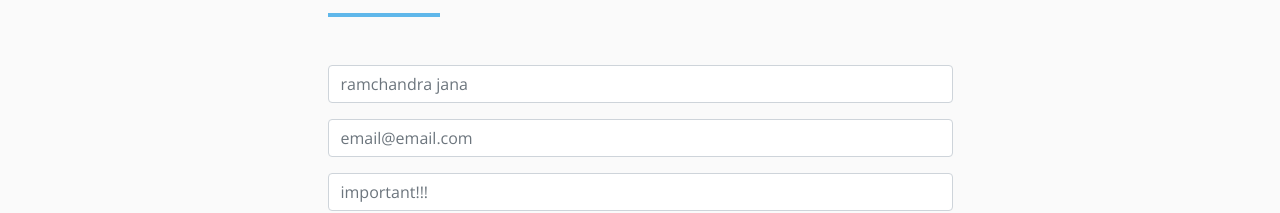
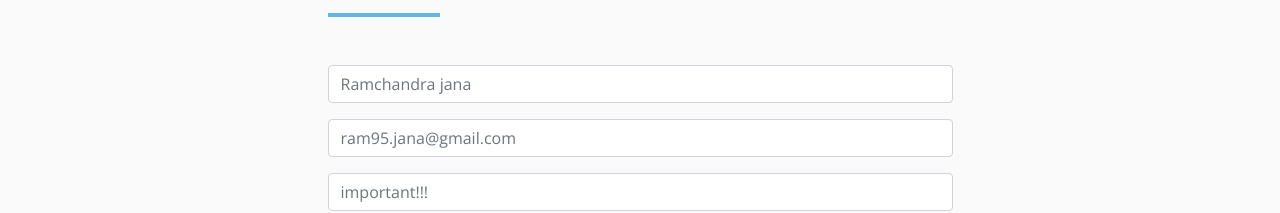
Before and after one commit to rj1995-dev/react-ecommerce-app, a React (Create React App) app: page /contact in a window 1280 px wide. Shown: the part 637-850 px from the top of the page. Built offline with nearby package versions, Linux system fonts and the light colour scheme; no server answers.

Commit message:
Finish Commit

```diff
--- a/src/components/ContactPage/Contact.js
+++ b/src/components/ContactPage/Contact.js
@@ -17,7 +17,7 @@ export default function Contact() {
                 type="text"
                 name="firstName"
                 className="form-control"
-                placeholder="ramchandra jana"
+                placeholder="Ramchandra jana"
                 required
               />
             </div>
@@ -27,7 +27,7 @@ export default function Contact() {
                 type="email"
                 name="email"
                 className="form-control"
-                placeholder="email@email.com"
+                placeholder="ram95.jana@gmail.com"
                 required
               />
             </div>
```
